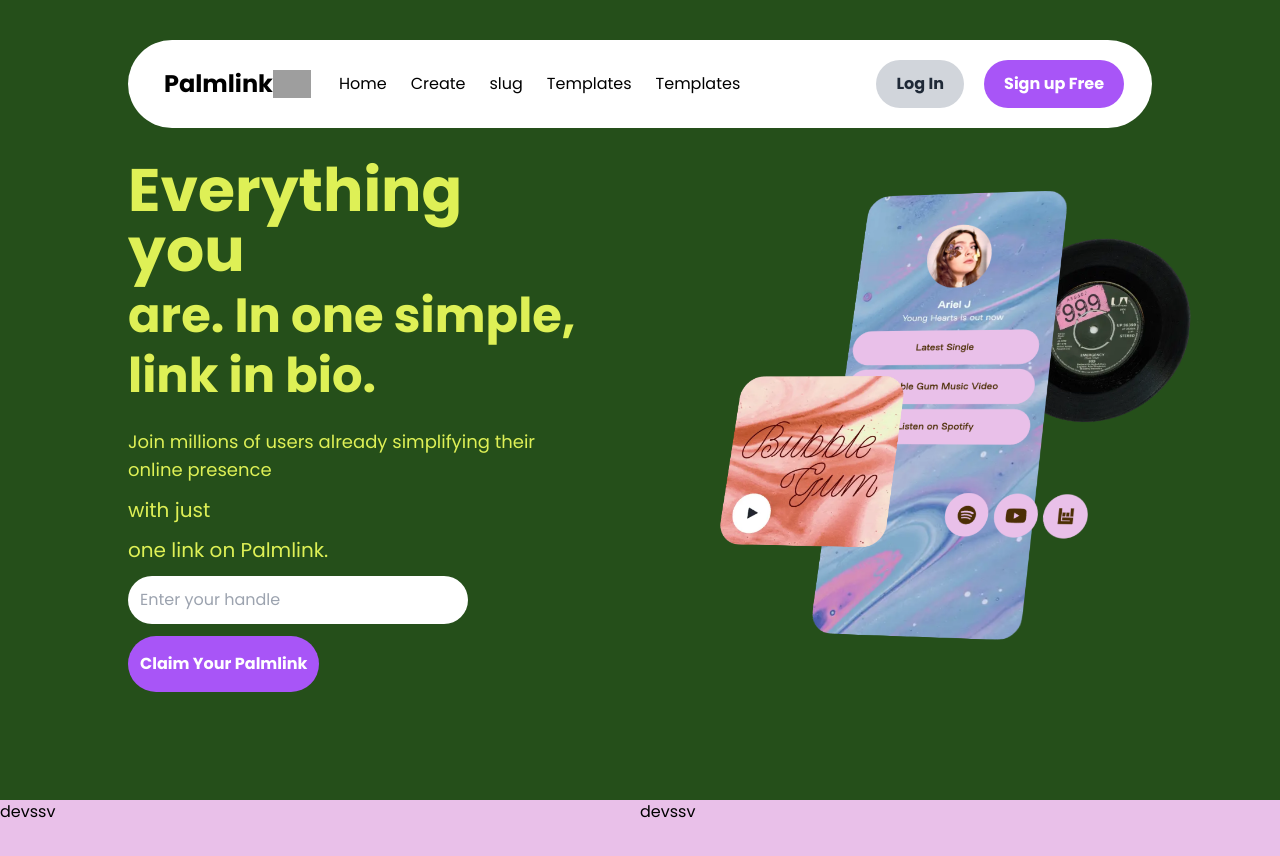
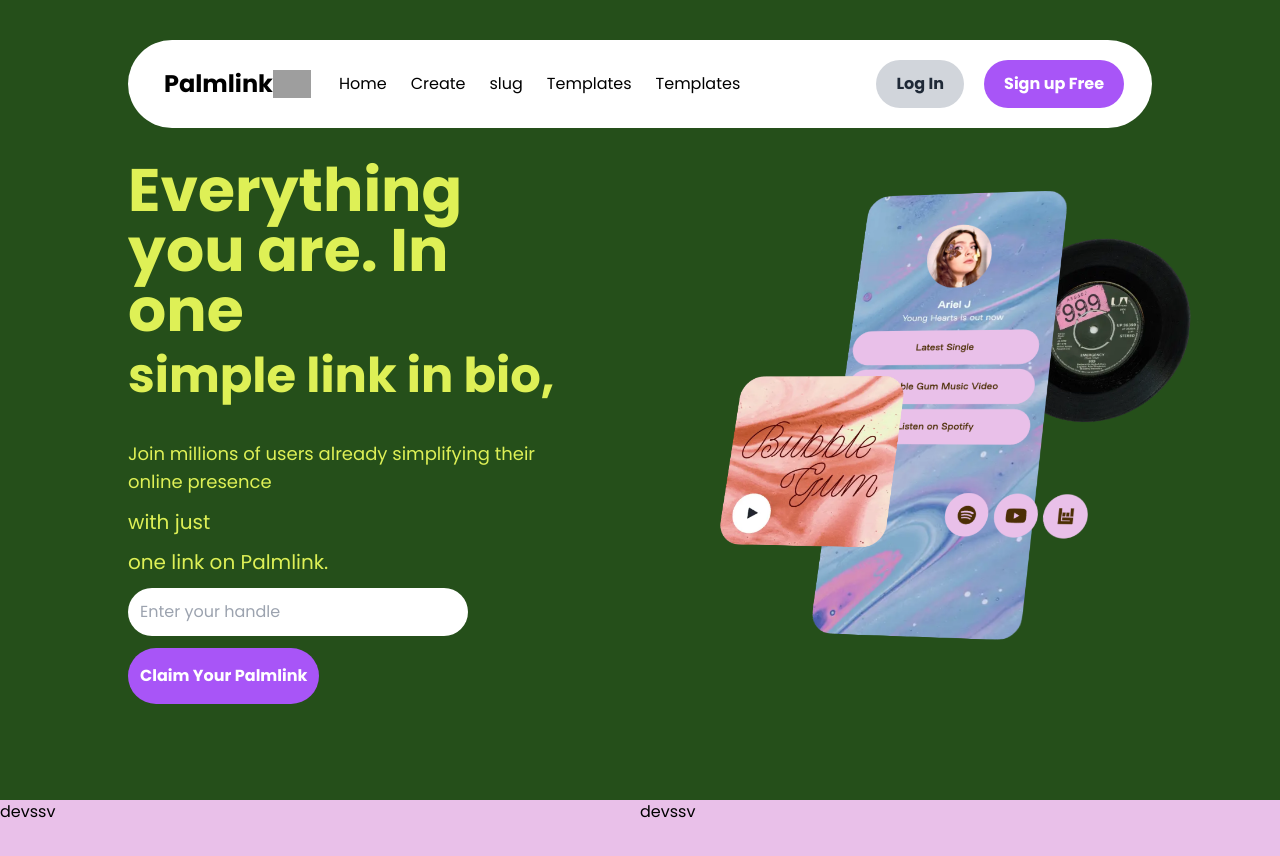
Before and after one commit to kumail-ahmad/myLink, a Next.js app: page / in a window 1280 px wide. Shown: the top 856 px of the page. Built offline with nearby package versions, Linux system fonts and the light colour scheme; grey boxes are pictures that could not be loaded.

Commit message:
improved UI

```diff
--- a/app/page.js
+++ b/app/page.js
@@ -18,13 +18,13 @@ export default function Home() {
       <section className="bg-customGreen min-h-[100vh] grid grid-cols-1 md:grid-cols-2">
         <div className="text&all mx-3 md:mx-16">
           <div className="flex justify-center mt-48 md:mt-40 flex-col ml-[5vw] gap-3 font-poppins">
-            <p className="text-[#def056] font-bold text-3xl md:text-6xl">
-              Everything you{" "}
+            <p className="text-[#def056] font-bold text-4xl md:text-6xl">
+              Everything you are. In one{" "}
             </p>
-            <p className="text-[#def056] font-bold text-2xl md:text-5xl">
-              are. In one simple,
+            <p className="text-[#def056] font-bold text-4xl md:text-5xl">
+               simple link in bio,
             </p>
-            <p className="text-[#def056] font-bold text-2xl md:text-5xl"> link in bio.</p>
+            <p className="text-[#def056] font-bold text-4xl md:text-5xl"> </p>
             <p className="text-[#def056] md:text-lg mt-4 ">
               Join millions of users already simplifying their online presence{" "}
             </p>
```
